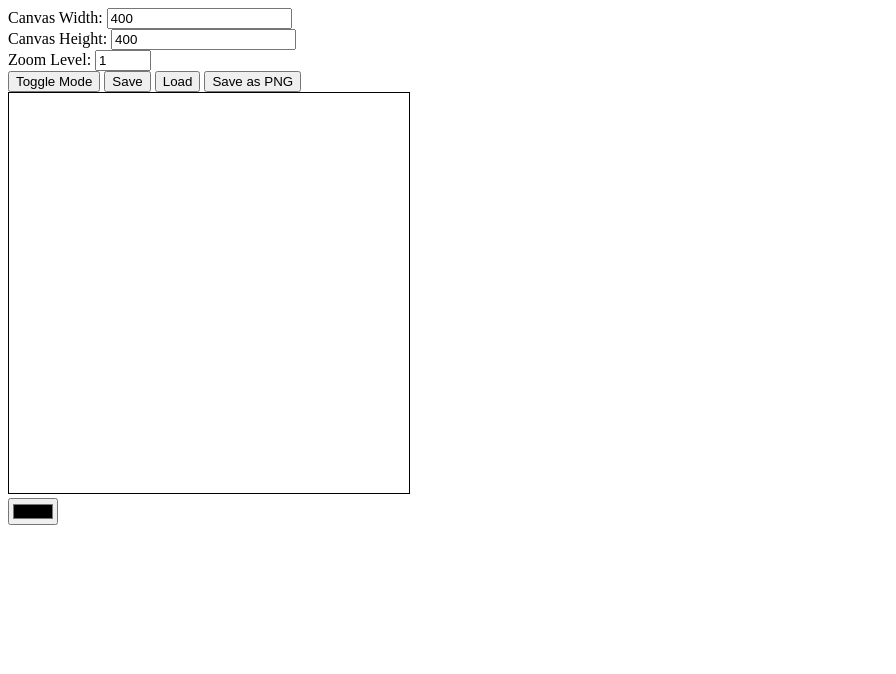
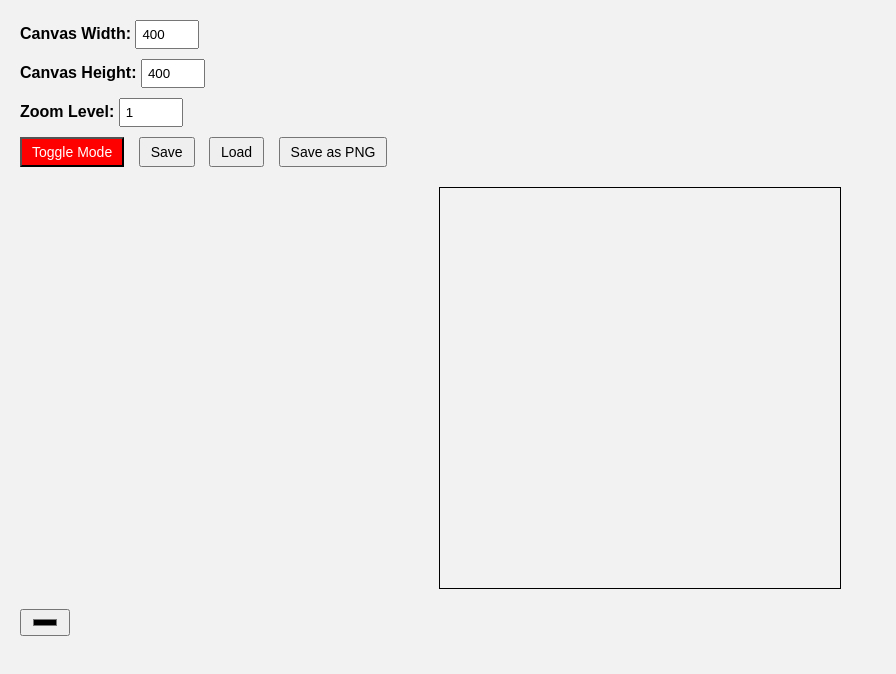
Before and after one commit to FreezaF/Paint, a plain HTML site: page index.html in a window 1280 px wide. Shown: the whole page, without its empty margins (0-896 px from the left). Drawn offline with Linux system fonts and the light colour scheme.

Commit message:
Update index.html

```diff
--- a/index.html
+++ b/index.html
@@ -3,8 +3,37 @@
 <head>
     <title>Pixel Drawing App</title>
     <style>
+        body {
+            font-family: Arial, sans-serif;
+            background-color: #f2f2f2;
+            margin: 0;
+            padding: 20px;
+        }
         canvas {
             border: 1px solid #000;
+            display: block;
+            margin: 20px auto;
+        }
+        div {
+            margin-bottom: 10px;
+        }
+        label {
+            font-weight: bold;
+        }
+        input[type="number"] {
+            width: 50px;
+            padding: 5px;
+        }
+        input[type="color"], button {
+            padding: 5px 10px;
+            font-size: 14px;
+        }
+        button {
+            margin-right: 10px;
+        }
+        button#toggle-mode {
+            background-color: red;
+            color: white;
         }
     </style>
 </head>
@@ -28,7 +57,6 @@
         <button id="save-png-button">Save as PNG</button> <!-- New button -->
     </div>
     <canvas id="canvas"></canvas>
-    <br>
     <input type="color" id="color-picker">
     <script>
         const canvas = document.getElementById('canvas');
```
